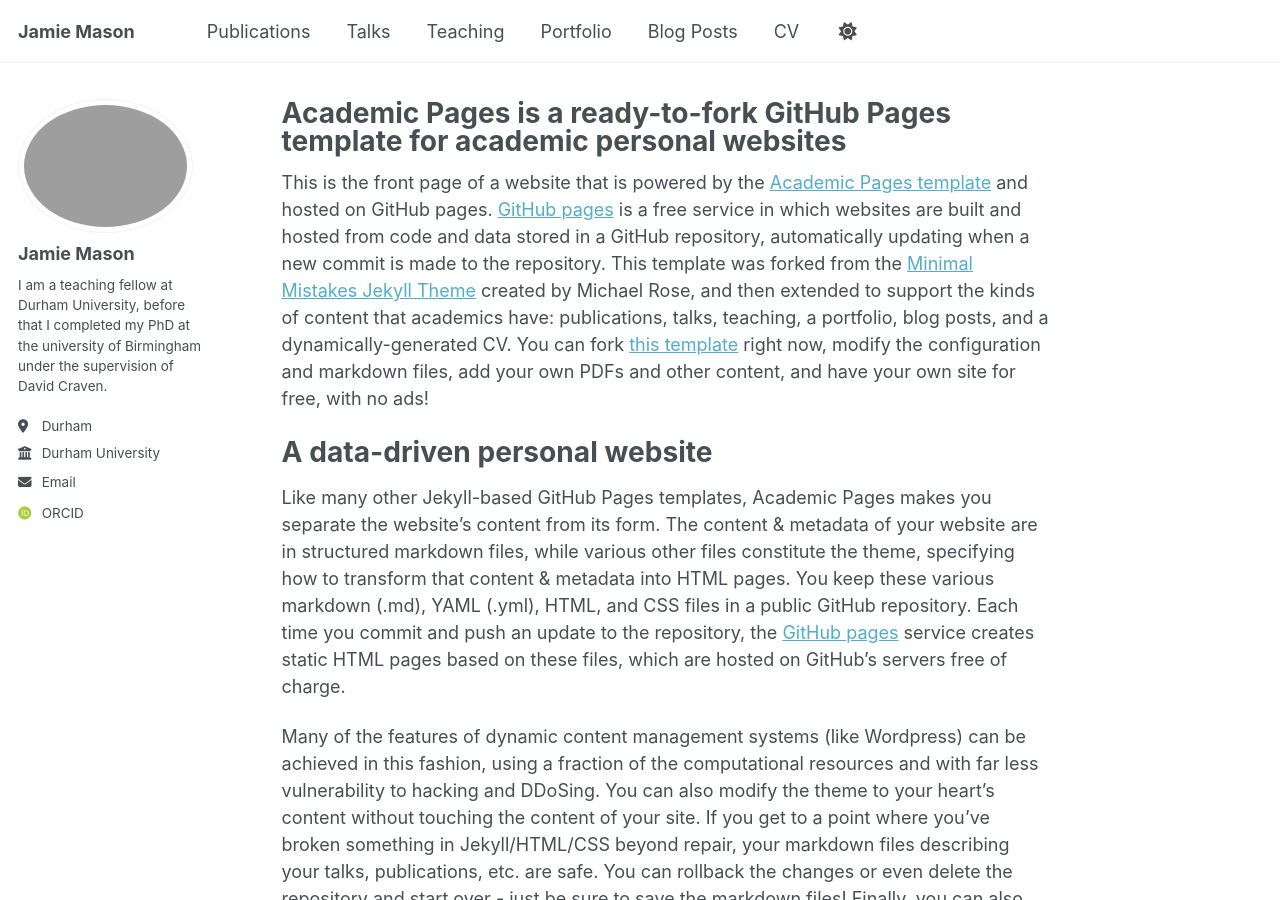
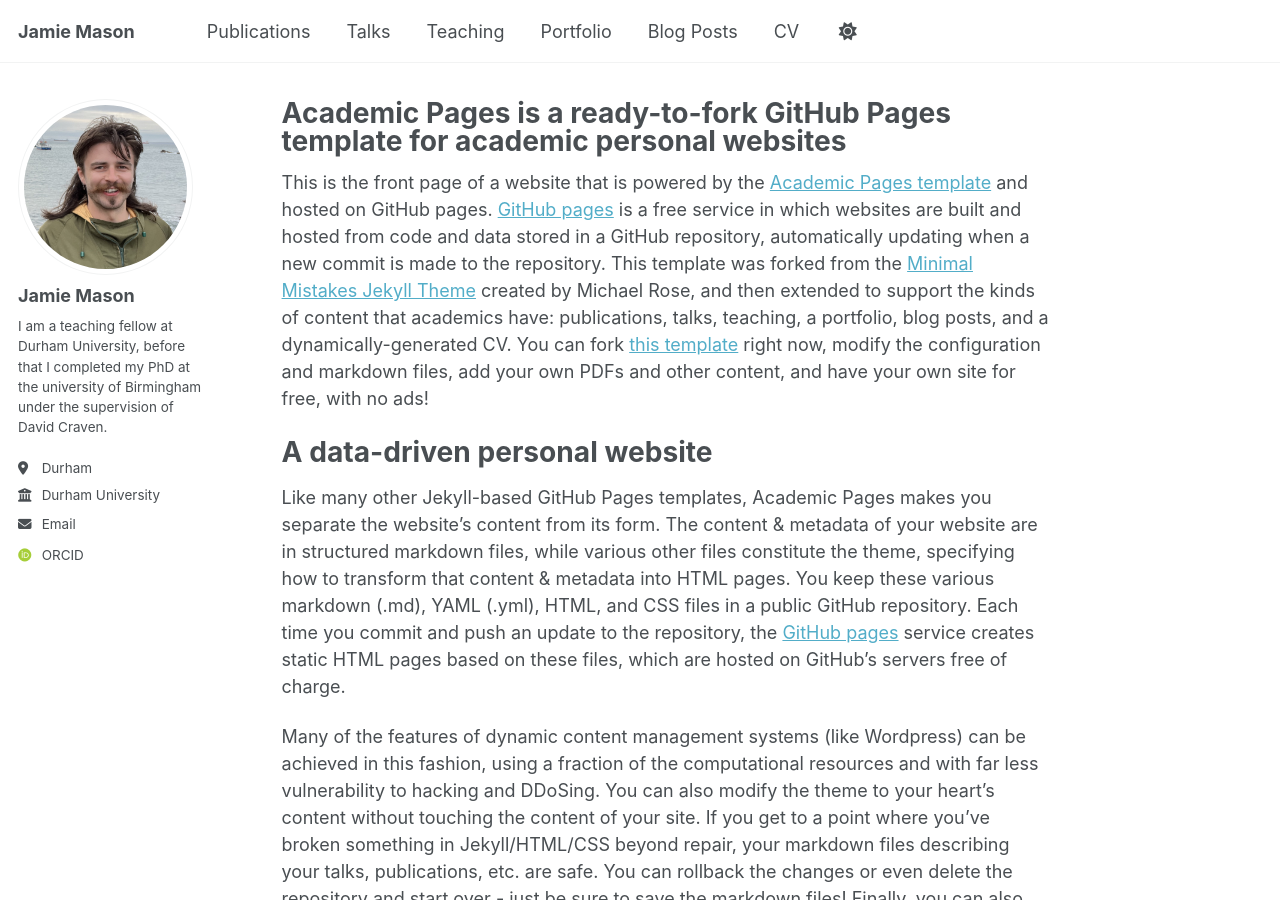
Before and after one commit to fake-versace/fake-versace.github.io, a Jekyll site: the page built from _pages/about.md, in a window 1280 px wide and 900 px high. Built offline with Jekyll 4.4.1, drawn with Linux system fonts in a browser that asks for light colours; some web fonts are replaced.

Commit message:
Update _config.yml

```diff
--- a/_config.yml
+++ b/_config.yml
@@ -22,7 +22,7 @@ repository               : "fake-versace/fake-versace.github.io"
 #               Additional customization can be done by editing /_includes/author-profile.html
 author:
   # Biographic information
-  avatar           : "jamie_mason_profile_square.jpg"
+  avatar           : "jamie_mason_profile_sqaure.jpg"
   name             : "Jamie Mason"
   pronouns         : # example: "she/her"
   bio              : "I am a teaching fellow at Durham University, before that I completed my PhD at the university of Birmingham under the supervision of David Craven."
```
